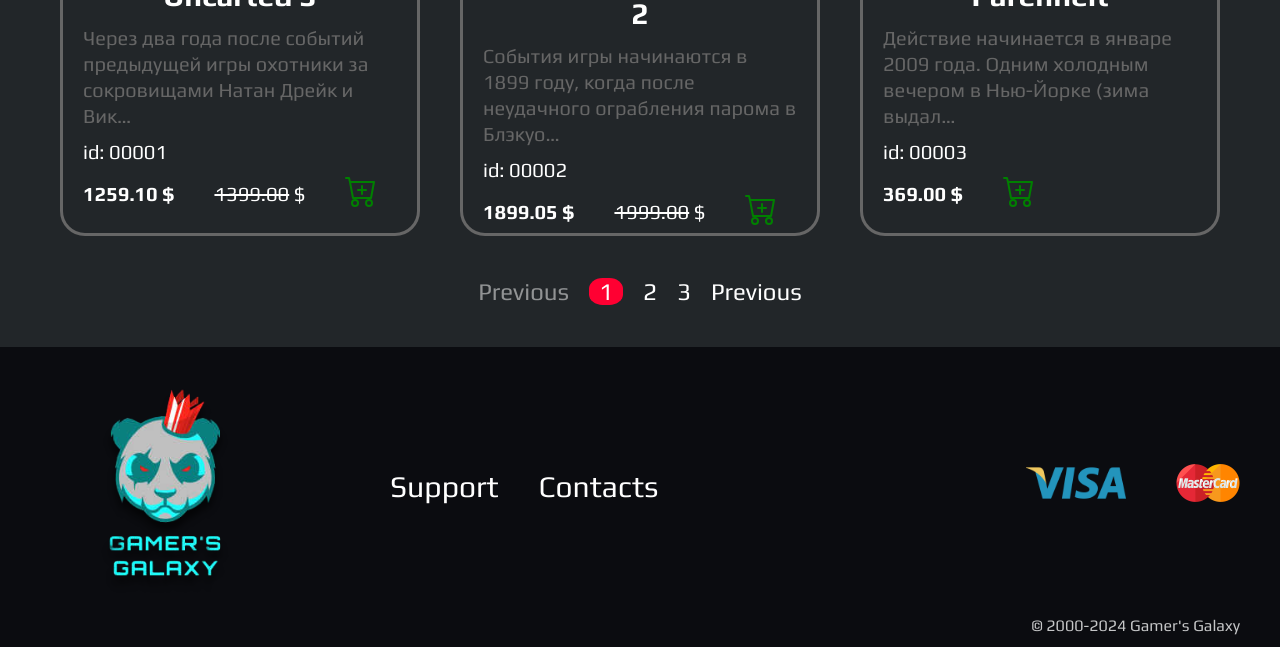
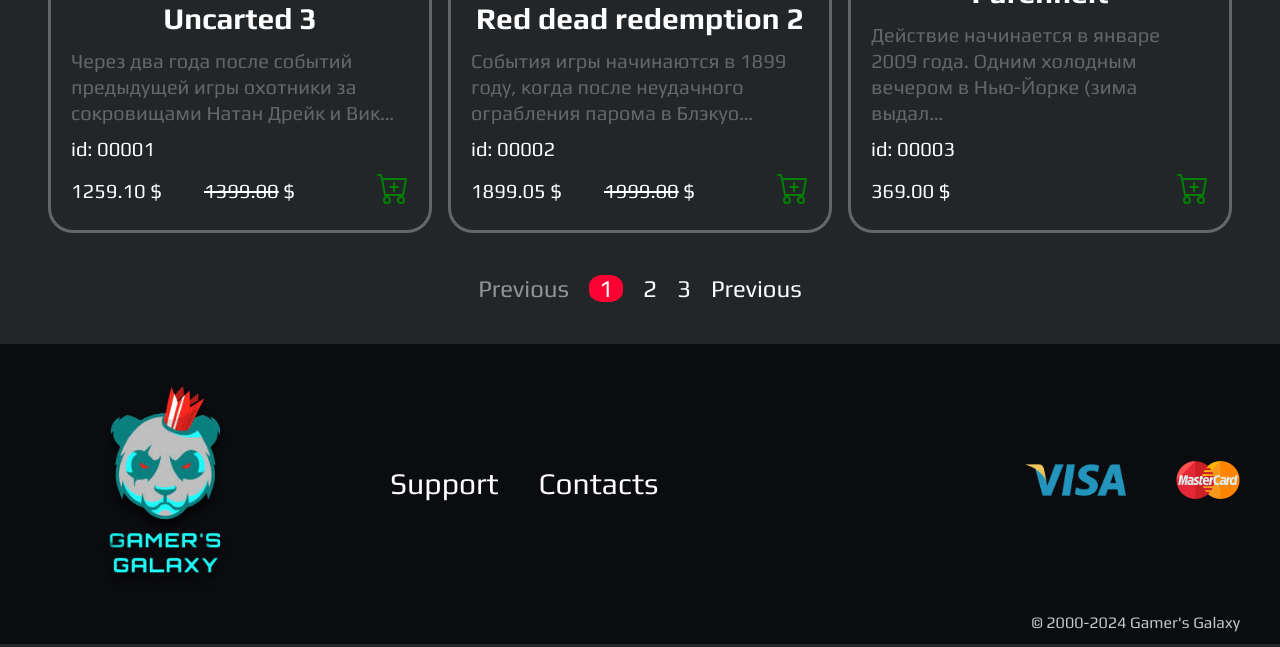
Before and after one commit to Royal-Aver/Online_Store_App, a Django app: page /goods/category/all/ in a window 1280 px wide. Shown: the part 583-1230 px from the top of the page. Run offline with Django 4.2, Linux system fonts and the light colour scheme; data comes from the database, SQL or seed files in the repository; some libraries are stand-ins or nearby versions.

Commit message:
added little change

```diff
--- a/carts/templates/carts/includes/included_cart.html
+++ b/carts/templates/carts/includes/included_cart.html
@@ -2,6 +2,7 @@
 
 
 <div class="cart-info">
+
         {% for cart in carts %}
         <div class="cart-info__item">
             <h5 class="cart-info__title">{{ cart.product.title }}</h5>
@@ -11,10 +12,11 @@
             alt="Catalog Icon" width="16" height="16">
             </a>
         </div>
+        {% endfor %}
 
-        {% endfor %}
     <div class="cart-total">
         <p class="cart-total__text">Total {{ carts.total_quantity }} item(s) in cart  </p>
         <p class="cart-total__text1">{{ carts.total_price }} $</p>
     </div>
+
 </div>
--- a/goods/templates/goods/catalog.html
+++ b/goods/templates/goods/catalog.html
@@ -95,11 +95,11 @@
                     <p class="product-card__id">id: {{ product.display_id }}</p>
                     <div class="product-card__price">
                         {% if product.discount %}
-                        <p><strong>{{ product.sale_price }} $</strong></p>
-                        <p><s>{{ product.price }}</s> $</p>
+                        <p class='product-card__price'>{{ product.sale_price }} $</p>
+                        <p class='product-card__price-old'><s>{{ product.price }}</s> $</p>
                         <span class="product-card__discount-badge">{{ product.discount }} %</span>
                         {% else %}
-                        <p><strong>{{ product.sale_price }} $</strong></p>
+                        <p class='product-card__price'>{{ product.sale_price }} $</p>
                         {% endif %}
                         <a href="{% url "cart:cart_add" product.slug %}" class="product-card__add-to-cart">
                         <img class="mx-1" src=" {% static "icons/cart-plus.svg" %}" alt="Add product in cart"
--- a/static/css/style.css
+++ b/static/css/style.css
@@ -574,6 +574,11 @@ position: relative;
   gap: 30px;
 }
 
+.cart-info__text-empty {
+  font-size: 30px;
+  text-align: center;
+}
+
 
 /* filter in catalog.html */
 
@@ -709,7 +714,7 @@ position: relative;
   border-radius: 25px;
   overflow: hidden;
   max-height: 550px;
-  width: 30%;
+  width: 32%;
   transition: border-color .5s, background-color .5s, color .5s;
 }
 
@@ -750,7 +755,11 @@ position: relative;
 .product-card__price {
   display: flex;
   align-items: center;
-  gap: 40px;
+  justify-content: space-between;
+}
+
+.product-card__price-old {
+  margin-right: 40px;
 }
 
 .product-card__discount-badge {
--- a/templates/includes/cart_button.html
+++ b/templates/includes/cart_button.html
@@ -19,6 +19,7 @@ aria-hidden="true">
                 <img src="{% static "images/icons/close.png" %}" width="20" alt="Close">
             </button>
         <div class="modal-body">
+
             {% include "carts/includes/included_cart.html" %}
 
             {% if carts %}
```
